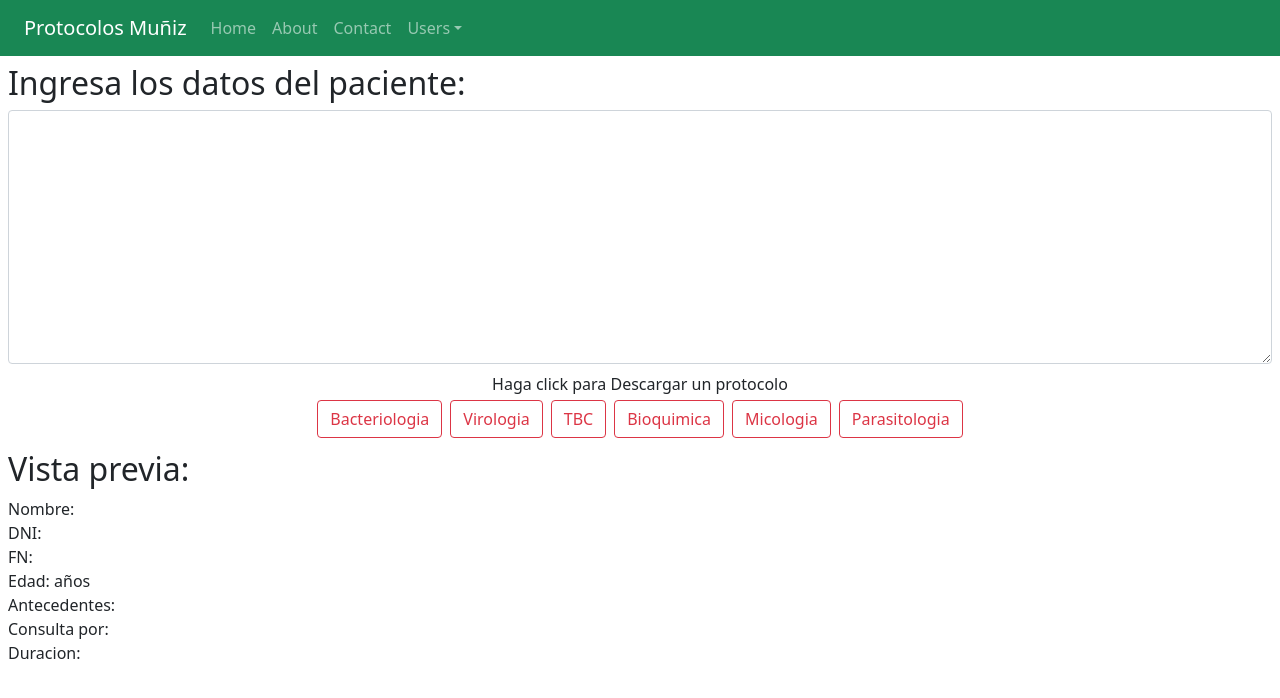
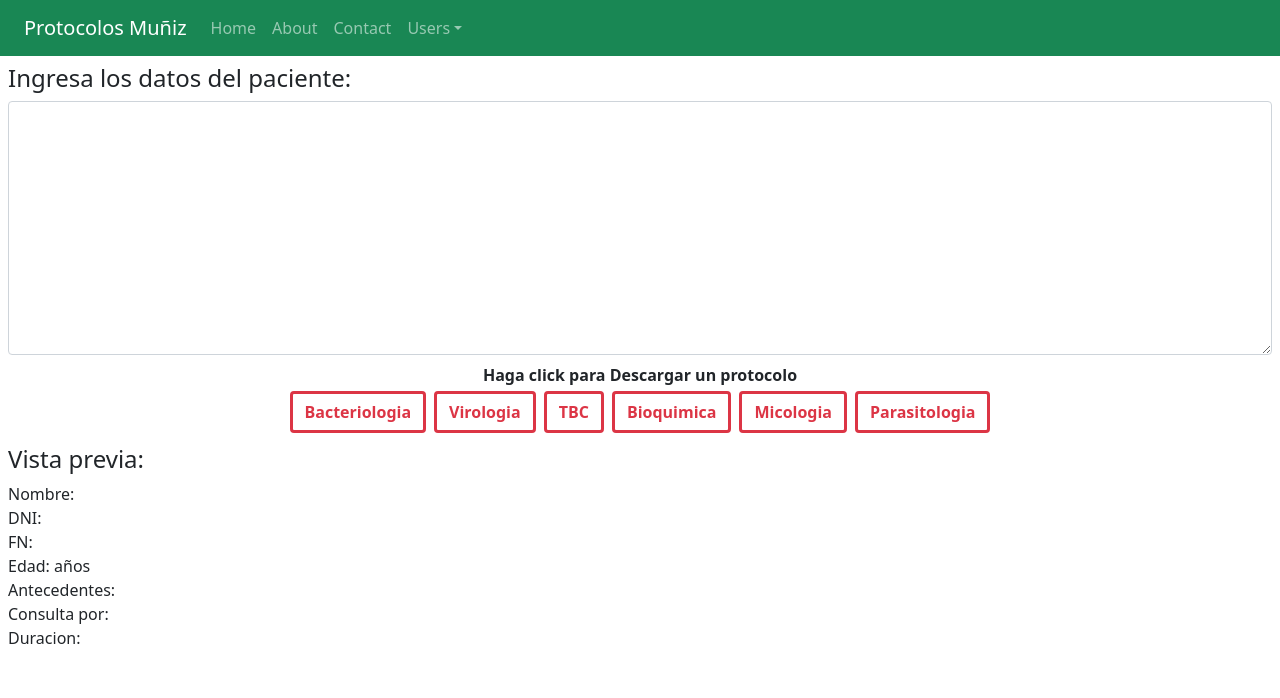
Before and after one commit to diegonicita/react-pdf-lib, a React (Create React App) app: page / in a window 1280 px wide. Shown: the top 698 px of the page. Built offline with nearby package versions, Linux system fonts and the light colour scheme.

Commit message:
mejorando estilos

```diff
--- a/src/Components/Autotexto.js/Autotexto.js
+++ b/src/Components/Autotexto.js/Autotexto.js
@@ -12,7 +12,7 @@ const Autotexto = ({ split }) => {
   return (
     <>
         <div className="container-fluid text-left bg-seconday d-100">
-          <h2> Vista previa: </h2>
+          <h4> Vista previa: </h4>
           <div>{objData.cama}</div>
           <div> Nombre: {objData.nombre}</div>
           <div> DNI: {objData.dni}</div>
--- a/src/Components/Botonera/Botonera.js
+++ b/src/Components/Botonera/Botonera.js
@@ -4,7 +4,9 @@ const Boton = ({downloadFile, id}) =>
 
     return (
         <>
-            <button className="btn btn-outline-danger m-1" onClick={() => downloadFile(id)}>{textos[id]}</button>
+            <button className="btn btn-outline-danger m-1 border-3" onClick={() => downloadFile(id)}>
+                <div className="fw-bolder">{textos[id]}</div>
+                </button>
         </>
     )
 }
@@ -15,7 +17,7 @@ const Botonera = ({downloadFile}) => {
 
     return (
     <div className="row text-center">
-        <div> Haga click para Descargar un protocolo</div>
+        <div className="fw-bolder"> Haga click para Descargar un protocolo</div>
         <div className="col col-12 col-md-12">
                 {idsRow1.map( (id, index) => <Boton key={index+100} downloadFile={downloadFile} id={id}></Boton>)}
         </div>
--- a/src/Components/InputData/InputData.js
+++ b/src/Components/InputData/InputData.js
@@ -1,7 +1,7 @@
 const InputData = ({ filiatorios, dispatch }) => {
   return (
     <>
-      <h2> Ingresa los datos del paciente: </h2>
+      <h4> Ingresa los datos del paciente: </h4>
       <textarea
         rows="10"
         className="form-control"
--- a/src/Components/MyNavBar/MyNavBar.js
+++ b/src/Components/MyNavBar/MyNavBar.js
@@ -9,7 +9,7 @@ function MyNavbar({ saveUserEmail, saveApiToken }) {
 
   return (
   <>
-  <Navbar bg="success" expand="sm" variant="dark">
+  <Navbar bg="success" expand="md" variant="dark">
   <Container fluid>
     <Navbar.Brand href="/">Protocolos Muñiz</Navbar.Brand>
     <Navbar.Toggle aria-controls="basic-navbar-nav" />
```
